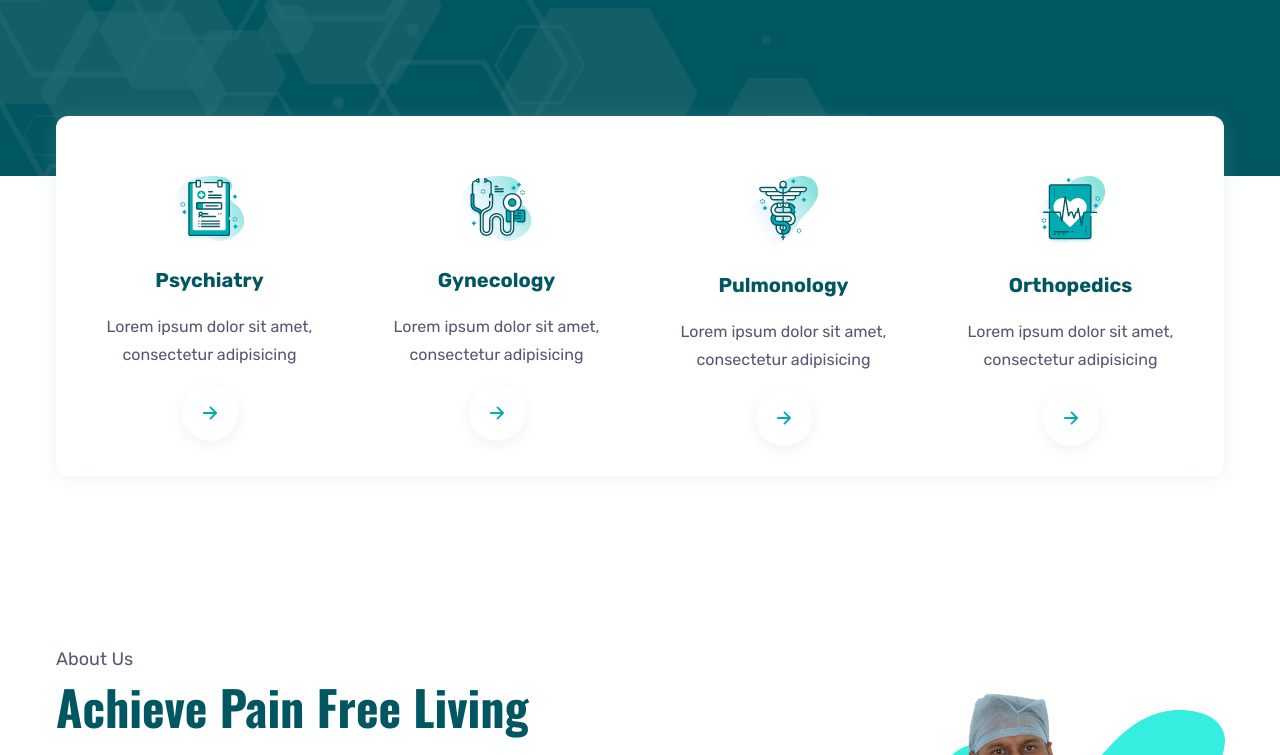
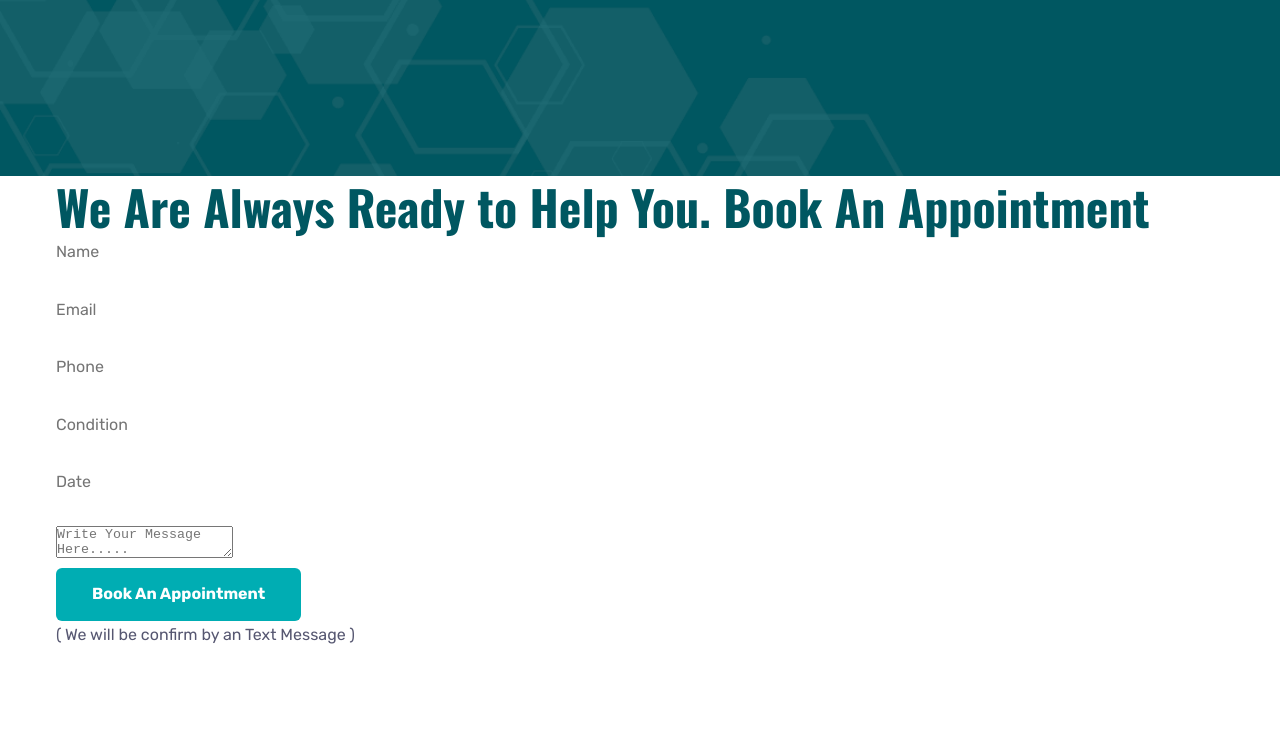
Before and after one commit to utkarshwx/spinex-web, a plain HTML site: page index.html in a window 1280 px wide. Shown: the part 965-1720 px from the top of the page. Drawn offline with nearby package versions, Linux system fonts and the light colour scheme.

Commit message:
Update index

```diff
--- a/index.html
+++ b/index.html
@@ -140,7 +140,7 @@
         <ion-icon name="menu-outline"></ion-icon>
       </button>
 
-      <a href="#" class="btn has-before title-md">Appointment</a>
+      <a href="#appointment" class="btn has-before title-md">Appointment</a>
 
       <div class="overlay" data-nav-toggler data-overlay></div>
 
@@ -207,101 +207,58 @@
         - #SERVICE
       -->
 
-      <section class="service" aria-label="service">
+
+          <section class="appointment" id="appointment">
             <div class="container">
+              <div class="row">
+                <div class="col-lg-12">
+                  <div>
+                    <h2 class="headline-md">We Are Always Ready to Help You. Book An Appointment</h2>
+                  </div>
+                </div>
+              </div>
+              <div class="row">
+                <div class="col-lg-6 col-md-12 col-12">
+                  <form class="form" action="https://api.web3forms.com/submit" method="POST">
 
-          <ul class="service-list">
+                    <input type="hidden" name="access_key" value="f2704a09-3d1a-4cdb-9c2c-847677b56c1f">
+                    <input type="hidden" name="subject" value="New appointment request">
+                    <input type="hidden" name="from_name" value="Spinex Website">
+                    <div class="row">
 
-            <li>
-              <div class="service-card" data-reveal="bottom">
+                          <input name="name" type="text" placeholder="Name">
+                          <br>
 
-                <div class="card-icon">
-                  <img src="./assets/images/icon-1.png" width="71" height="71" loading="lazy" alt="icon">
+                          <input name="email" type="email" placeholder="Email">
+                          <br>
+
+                          <input name="phone" type="text" placeholder="Phone">
+                          <br>
+                          <input name="condition" type="text" placeholder="Condition">
+                          <br>
+
+                          <input type="text" placeholder="Date" id="datepicker">
+                          <br>
+
+                          <textarea name="message" placeholder="Write Your Message Here....."></textarea>
+
+                    </div>
+                    <div class="row">
+                      <div class="col-lg-5 col-md-4 col-12">
+                        <div class="form-group">
+                          <div class="button">
+                            <button type="submit" class="btn">Book An Appointment</button>
+                          </div>
+                        </div>
                       </div>
 
-                <h3 class="headline-sm card-title">
-                  <a href="#">Psychiatry</a>
-                </h3>
-
-                <p class="card-text">
-                  Lorem ipsum dolor sit amet, consectetur adipisicing
-                </p>
-
-                <button class="btn-circle" aria-label="read more about psychiatry">
-                  <ion-icon name="arrow-forward" aria-hidden="true"></ion-icon>
-                </button>
-
                     </div>
-            </li>
-
-            <li>
-              <div class="service-card" data-reveal="bottom">
-
-                <div class="card-icon">
-                  <img src="./assets/images/icon-2.png" width="71" height="71" loading="lazy" alt="icon">
+                  </form>
+                  <div class="col-lg-7 col-md-8 col-12">
+                    <p>( We will be confirm by an Text Message )</p>
                   </div>
-
-                <h3 class="headline-sm card-title">
-                  <a href="#">Gynecology</a>
-                </h3>
-
-                <p class="card-text">
-                  Lorem ipsum dolor sit amet, consectetur adipisicing
-                </p>
-
-                <button class="btn-circle" aria-label="read more about Gynecology">
-                  <ion-icon name="arrow-forward" aria-hidden="true"></ion-icon>
-                </button>
-
                 </div>
-            </li>
-
-            <li>
-              <div class="service-card" data-reveal="bottom">
-
-                <div class="card-icon">
-                  <img src="./assets/images/icon-3.png" width="71" height="71" loading="lazy" alt="icon">
               </div>
-
-                <h3 class="headline-sm card-title">
-                  <a href="#">Pulmonology</a>
-                </h3>
-
-                <p class="card-text">
-                  Lorem ipsum dolor sit amet, consectetur adipisicing
-                </p>
-
-                <button class="btn-circle" aria-label="read more about Pulmonology">
-                  <ion-icon name="arrow-forward" aria-hidden="true"></ion-icon>
-                </button>
-
-              </div>
-            </li>
-
-            <li>
-              <div class="service-card" data-reveal="bottom">
-
-                <div class="card-icon">
-                  <img src="./assets/images/icon-4.png" width="71" height="71" loading="lazy" alt="icon">
-                </div>
-
-                <h3 class="headline-sm card-title">
-                  <a href="#">Orthopedics</a>
-                </h3>
-
-                <p class="card-text">
-                  Lorem ipsum dolor sit amet, consectetur adipisicing
-                </p>
-
-                <button class="btn-circle" aria-label="read more about Orthopedics">
-                  <ion-icon name="arrow-forward" aria-hidden="true"></ion-icon>
-                </button>
-
-              </div>
-            </li>
-
-          </ul>
-
             </div>
           </section>
 
```
Lines whose indentation alone changed are shown as unchanged.
